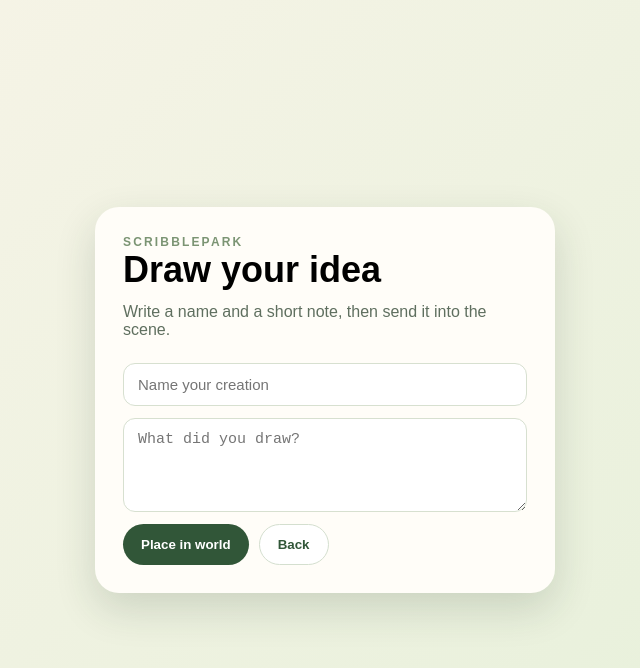
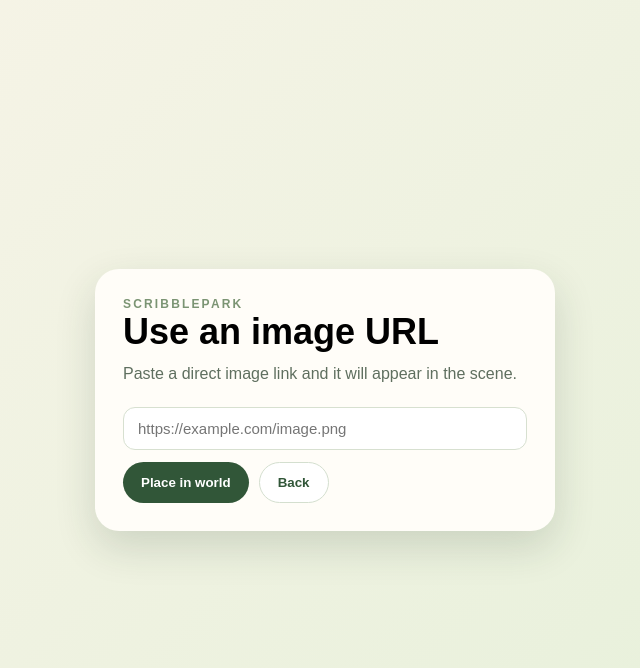
Before and after one commit to JudeTruong/ScribblePark, a React (Vite) app in the folder client/: page / in a window 1280 px wide. Both pictures are taken after a click on the button "Add something". Shown: the top 668 px of the page, without its empty margins (315-955 px from the left). Built offline with nearby package versions, Linux system fonts and the light colour scheme.

Commit message:
Update App.jsx

```diff
--- a/client/src/App.jsx
+++ b/client/src/App.jsx
@@ -14,11 +14,10 @@ function randomPlacement() {
 
 export default function App() {
   const [step, setStep] = useState("landing");
-  const [name, setName] = useState("");
-  const [description, setDescription] = useState("");
+  const [imageUrl, setImageUrl] = useState("");
   const [creations, setCreations] = useState([]);
 
-  const canSubmit = name.trim().length > 0;
+  const canSubmit = imageUrl.trim().length > 0;
 
   function handleSubmit(event) {
     event.preventDefault();
@@ -26,12 +25,13 @@ export default function App() {
     if (!canSubmit) return;
 
     const placement = randomPlacement();
+    const cleanedUrl = imageUrl.trim();
 
     const newCreation = {
       id: `entry-${Date.now()}`,
-      name: name.trim(),
-      description: description.trim(),
-      imageUrl: "https://images.unsplash.com/photo-1468327768560-75b778cbb551?auto=format&fit=crop&w=600&q=80",
+      name: "Image entry",
+      description: "Added from image URL",
+      imageUrl: cleanedUrl,
       position: placement.position,
       scale: placement.scale,
     };
@@ -69,12 +69,12 @@ export default function App() {
       <div style={cardStyle}>
         <p style={eyebrowStyle}>ScribblePark</p>
         <h1 style={{ margin: "0 0 12px", fontSize: "36px" }}>
-          {step === "landing" ? "Add something to the park" : "Draw your idea"}
+          {step === "landing" ? "Add something to the park" : "Use an image URL"}
         </h1>
         <p style={{ margin: "0 0 24px", color: "#5f6f5f" }}>
           {step === "landing"
             ? "Start with a tiny idea and place it into the world."
-            : "Write a name and a short note, then send it into the scene."}
+            : "Paste a direct image link and it will appear in the scene."}
         </p>
 
         {step === "landing" ? (
@@ -84,18 +84,25 @@ export default function App() {
         ) : (
           <form onSubmit={handleSubmit} style={{ display: "grid", gap: "12px" }}>
             <input
-              value={name}
-              onChange={(event) => setName(event.target.value)}
-              placeholder="Name your creation"
+              type="url"
+              value={imageUrl}
+              onChange={(event) => setImageUrl(event.target.value)}
+              placeholder="https://example.com/image.png"
               style={inputStyle}
             />
-            <textarea
-              value={description}
-              onChange={(event) => setDescription(event.target.value)}
-              placeholder="What did you draw?"
-              rows={4}
-              style={{ ...inputStyle, resize: "vertical", minHeight: "90px" }}
-            />
+            {imageUrl.trim() && (
+              <img
+                src={imageUrl}
+                alt="Preview"
+                style={{
+                  width: "100%",
+                  maxHeight: "160px",
+                  objectFit: "cover",
+                  borderRadius: "12px",
+                  border: "1px solid #d7e0d0",
+                }}
+              />
+            )}
             <div style={{ display: "flex", gap: "10px" }}>
               <button type="submit" disabled={!canSubmit} style={primaryButtonStyle}>
                 Place in world
```
